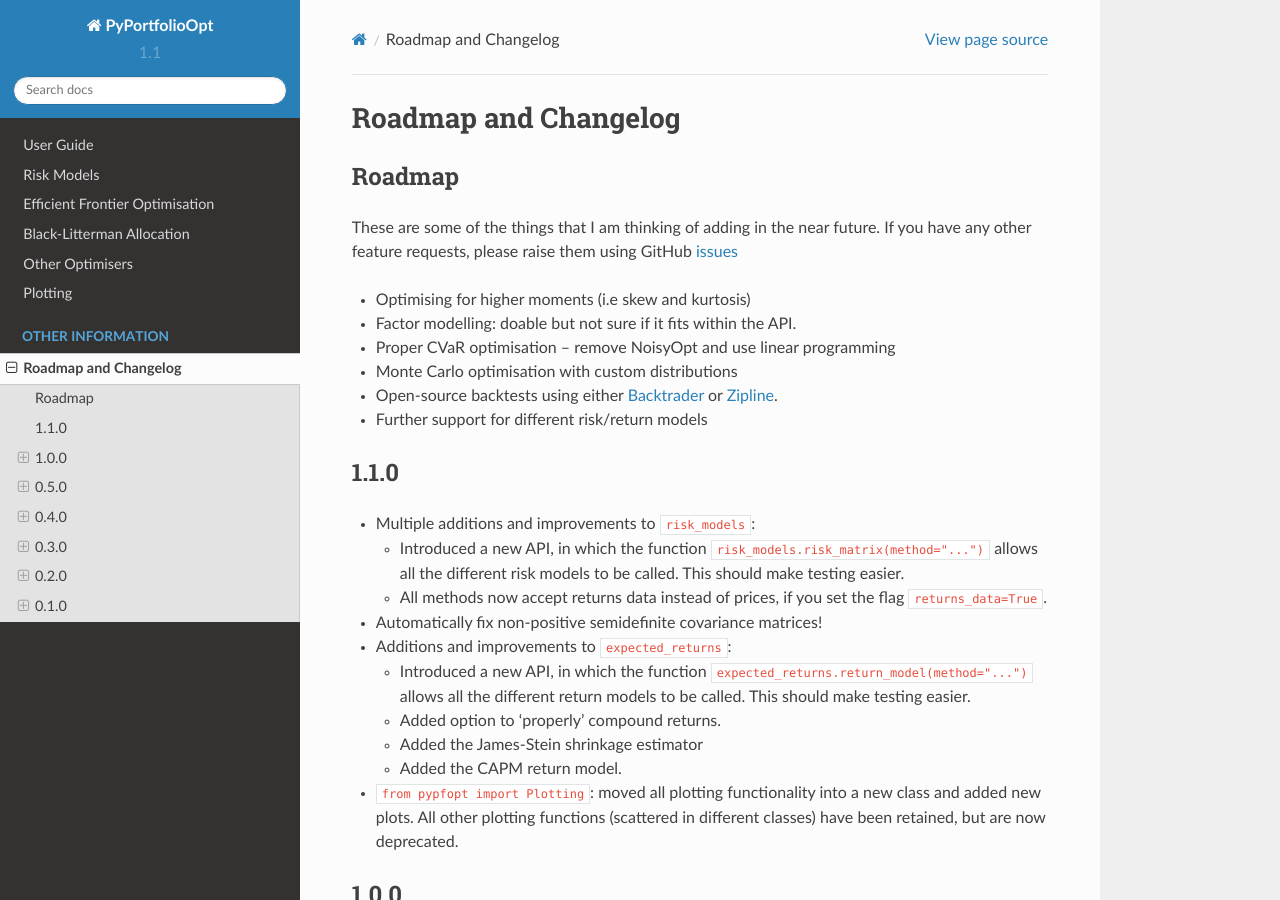
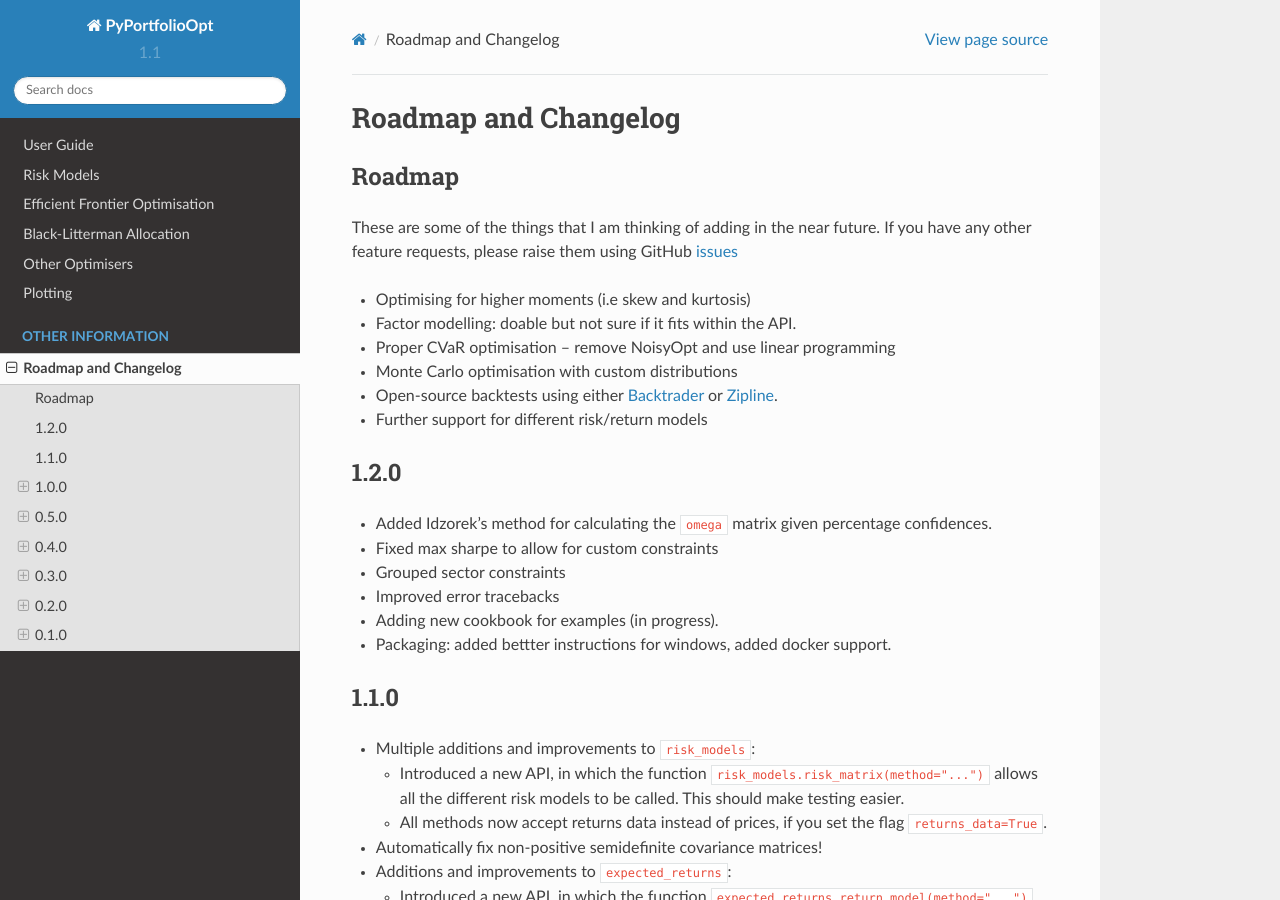
Before and after one commit to robertmartin8/PyPortfolioOpt, a Sphinx documentation site: the page built from docs/Roadmap.rst, in a window 1280 px wide and 900 px high. Built offline with Sphinx 7.4.7 and the Read the Docs theme 2.0.0, drawn with Linux system fonts in a browser that asks for light colours; pages that are not in the unit, such as notebooks, are missing from menus.

Commit message:
updated roadmap

```diff
--- a/docs/Roadmap.rst
+++ b/docs/Roadmap.rst
@@ -19,6 +19,17 @@ have any other feature requests, please raise them using GitHub
 - Open-source backtests using either `Backtrader <https://www.backtrader.com/>`_ or
   `Zipline <https://github.com/quantopian/zipline>`_.
 - Further support for different risk/return models
+
+1.2.0
+=====
+
+- Added Idzorek's method for calculating the ``omega`` matrix given percentage confidences.
+- Fixed max sharpe to allow for custom constraints
+- Grouped sector constraints
+- Improved error tracebacks
+- Adding new cookbook for examples (in progress).
+- Packaging: added bettter instructions for windows, added docker support.
+
 
 1.1.0
 =====
```
